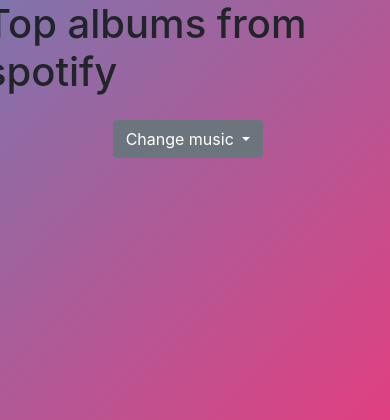
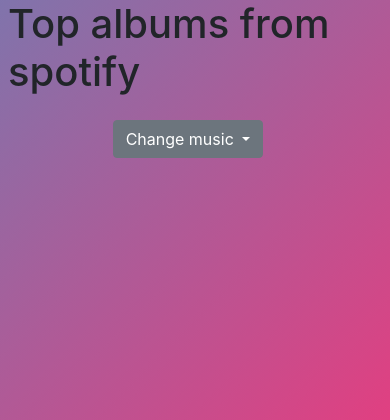
Before and after one commit to orien90/topify, a Django app: template website/templates/website/index.html in a window 390 px wide. Shown: the top 420 px of the page. Run offline with Django 3.2, Linux system fonts and the light colour scheme; the template is opened without the code that fills it: most values are stand-ins (such as "Sample title", 1, 10 or a date in 2020); some libraries are stand-ins or nearby versions.

Commit message:
quick fix responsive design

```diff
--- a/website/templates/website/index.html
+++ b/website/templates/website/index.html
@@ -54,7 +54,7 @@
 
 </head>
 <body>
-<h1 class="row justify-content-center">Top albums from spotify</h1>
+<h1 class="row justify-content-center ml-2">Top albums from spotify</h1>
 <div class="row justify-content-center mt-4 px-4 input-group-prepend">
     <div class="dropdown ">
   <button class="btn btn-secondary dropdown-toggle" type="button" id="dropdownMenuButton" data-toggle="dropdown" aria-haspopup="true" aria-expanded="false">
```
